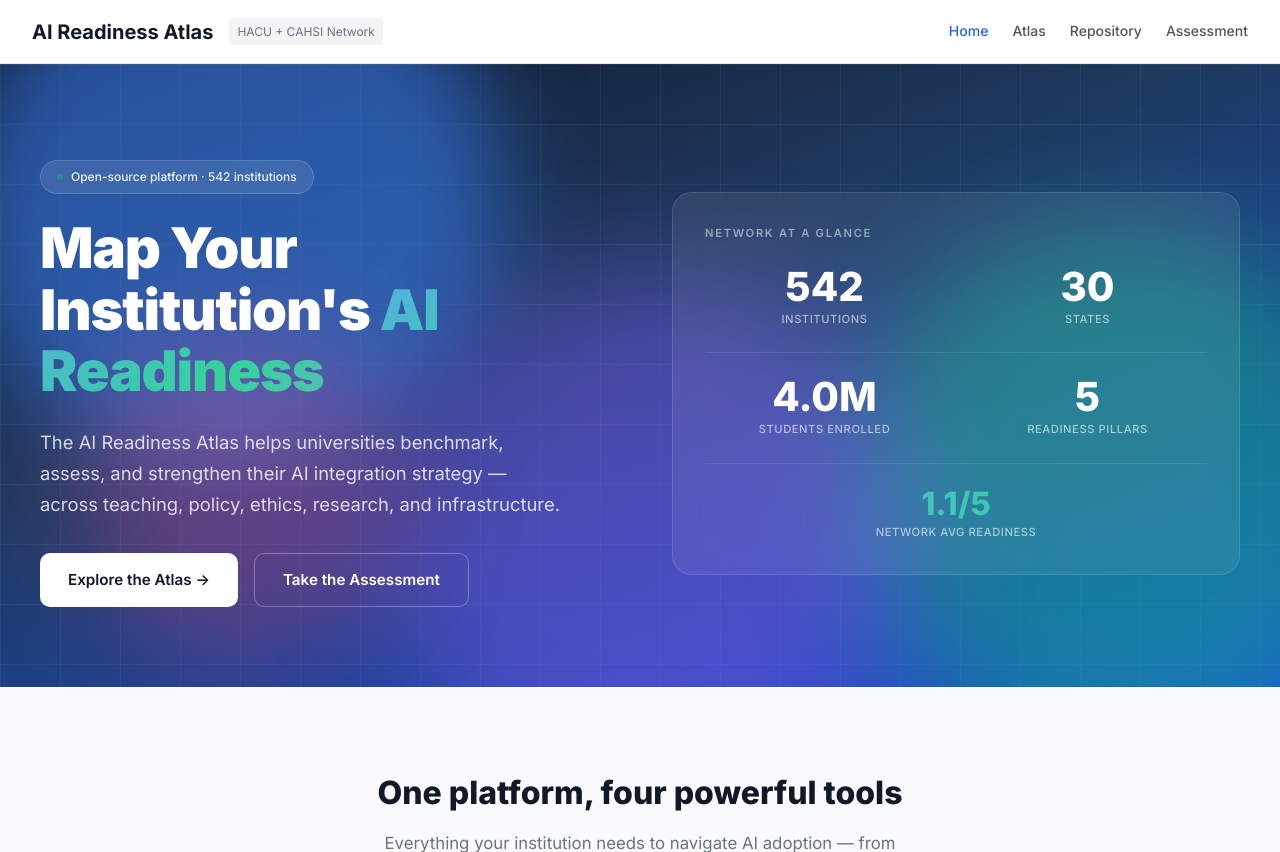
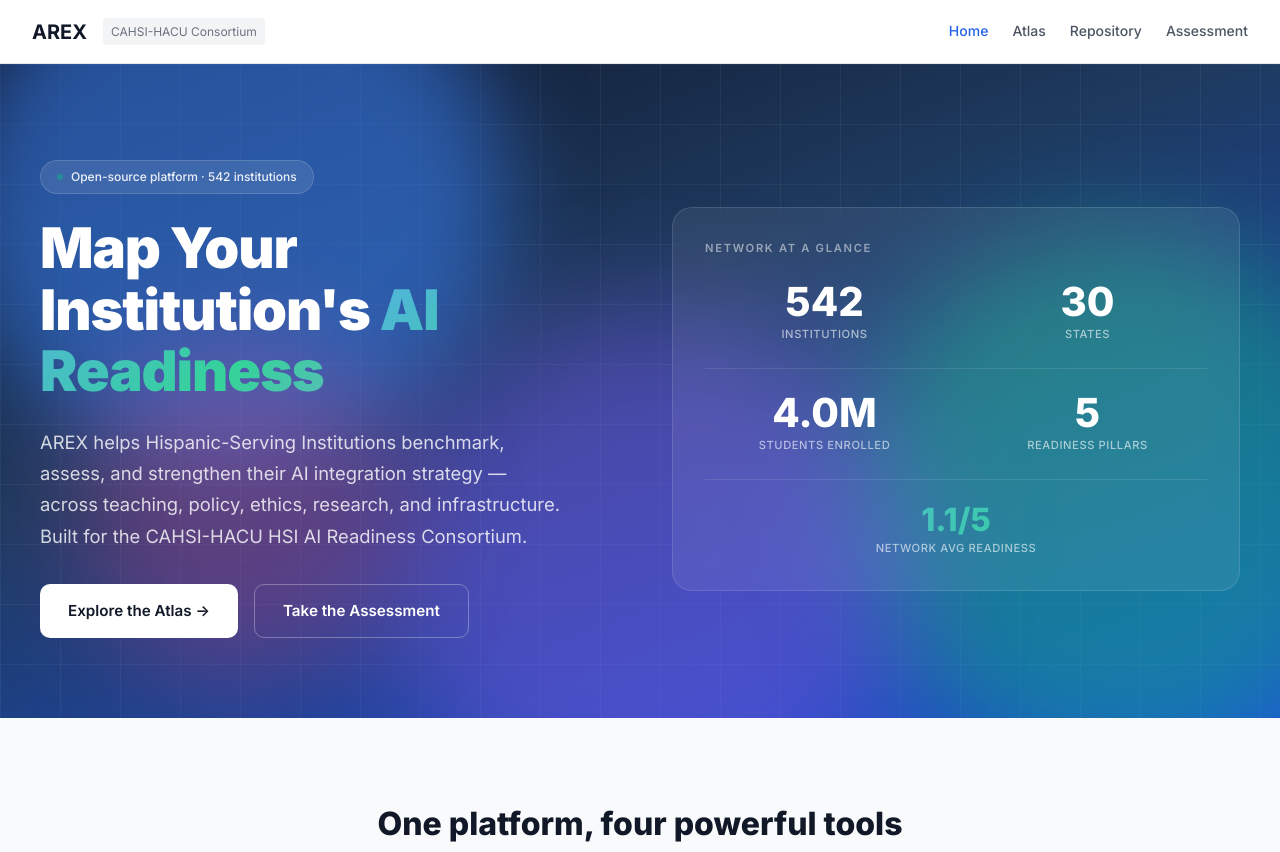
Before and after one commit to cauamcardoso/arex-platform, a Flask app: page / in a window 1280 px wide. Shown: the top 852 px of the page. Run offline with Flask 3, Linux system fonts and the light colour scheme.

Commit message:
Rebrand to AREX — AI Readiness Explorer for HSIs
Rename all user-facing references from "AI Readiness Atlas" to "AREX".
Update branding to reflect CAHSI-HACU HSI AI Readiness Consortium.
New Render service name: arex-platform.

Co-Authored-By: Claude Opus 4.6 <noreply@anthropic.com>

```diff
--- a/render.yaml
+++ b/render.yaml
@@ -1,6 +1,6 @@
 services:
   - type: web
-    name: ai-readiness-atlas
+    name: arex-platform
     env: python
     buildCommand: pip install -r requirements.txt
     startCommand: gunicorn src.app:app --bind 0.0.0.0:$PORT
--- a/src/app.py
+++ b/src/app.py
@@ -1,5 +1,5 @@
 """
-AI Readiness Atlas
+AREX — AI Readiness Explorer
 A platform helping Hispanic-Serving Institutions navigate AI integration in higher education.
 
 Built by the Institute for Applied AI Innovation at UTEP
@@ -58,7 +58,7 @@ def home():
 
 @app.route("/atlas")
 def atlas():
-    """AI Readiness Atlas - Interactive map of HSI institutions."""
+    """AREX — AI Readiness Explorer - Interactive map of HSI institutions."""
     stats = institutions_db.get_stats()
 
     return render_template(
@@ -274,7 +274,7 @@ def get_institution_regions():
 
 if __name__ == "__main__":
     print("\n" + "=" * 60)
-    print("  AI Readiness Atlas")
+    print("  AREX — AI Readiness Explorer")
     print("  Institute for Applied AI Innovation - UTEP")
     print("=" * 60)
 
--- a/src/institutions.py
+++ b/src/institutions.py
@@ -1,6 +1,6 @@
 """
 Institutions Database Module
-Manages HSI/CAHSI institution data for the AI Readiness Atlas.
+Manages HSI/CAHSI institution data for the AREX — AI Readiness Explorer.
 """
 
 import json
@@ -10,7 +10,7 @@ from typing import List, Dict, Optional
 
 class InstitutionsDatabase:
     """
-    Manages institution data for the AI Readiness Atlas.
+    Manages institution data for the AREX — AI Readiness Explorer.
     Provides search, filter, and aggregation capabilities.
     """
 
@@ -326,7 +326,7 @@ if __name__ == "__main__":
     db = InstitutionsDatabase()
 
     print("\n" + "=" * 60)
-    print("  AI Readiness Atlas - Institutions Database")
+    print("  AREX — AI Readiness Explorer - Institutions Database")
     print("=" * 60)
 
     stats = db.get_stats()
--- a/templates/404.html
+++ b/templates/404.html
@@ -3,7 +3,7 @@
 <head>
     <meta charset="UTF-8">
     <meta name="viewport" content="width=device-width, initial-scale=1.0">
-    <title>Page Not Found | AI Readiness Atlas</title>
+    <title>Page Not Found | AREX</title>
     <link href="https://fonts.googleapis.com/css2?family=Inter:wght@400;500;600;700&display=swap" rel="stylesheet">
     <style>
         * {
--- a/templates/assessment.html
+++ b/templates/assessment.html
@@ -3,7 +3,7 @@
 <head>
     <meta charset="UTF-8">
     <meta name="viewport" content="width=device-width, initial-scale=1.0">
-    <title>AI Readiness Assessment | AI Readiness Atlas</title>
+    <title>AI Readiness Assessment | AREX</title>
     <link rel="preconnect" href="https://fonts.googleapis.com">
     <link href="https://fonts.googleapis.com/css2?family=Inter:wght@400;500;600;700;800&display=swap" rel="stylesheet">
     <style>
@@ -460,8 +460,8 @@
     <!-- Header -->
     <header class="header">
         <div class="header-brand">
-            <h1>AI Readiness Atlas</h1>
-            <span>HACU + CAHSI Network</span>
+            <h1>AREX</h1>
+            <span>CAHSI-HACU Consortium</span>
         </div>
         <nav class="header-nav">
             <a href="/">Home</a>
--- a/templates/atlas.html
+++ b/templates/atlas.html
@@ -3,7 +3,7 @@
 <head>
     <meta charset="UTF-8">
     <meta name="viewport" content="width=device-width, initial-scale=1.0">
-    <title>AI Readiness Atlas | HSI Network</title>
+    <title>AREX | HSI Network</title>
     <link rel="preconnect" href="https://fonts.googleapis.com">
     <link href="https://fonts.googleapis.com/css2?family=Inter:wght@400;500;600;700&display=swap" rel="stylesheet">
     <!-- Leaflet CSS -->
@@ -652,8 +652,8 @@
     <!-- Header -->
     <header class="header">
         <div class="header-brand">
-            <h1>AI Readiness Atlas</h1>
-            <span>HACU + CAHSI Network</span>
+            <h1>AREX</h1>
+            <span>CAHSI-HACU Consortium</span>
         </div>
         <nav class="header-nav">
             <a href="/">Home</a>
--- a/templates/home.html
+++ b/templates/home.html
@@ -3,7 +3,7 @@
 <head>
     <meta charset="UTF-8">
     <meta name="viewport" content="width=device-width, initial-scale=1.0">
-    <title>AI Readiness Atlas — Navigate the Future of AI in Higher Education</title>
+    <title>AREX — AI Readiness Explorer for Hispanic-Serving Institutions</title>
     <link rel="preconnect" href="https://fonts.googleapis.com">
     <link href="https://fonts.googleapis.com/css2?family=Inter:wght@400;500;600;700;800;900&display=swap" rel="stylesheet">
     <style>
@@ -669,8 +669,8 @@
     <!-- Header -->
     <header class="header">
         <div class="header-brand">
-            <h1>AI Readiness Atlas</h1>
-            <span>HACU + CAHSI Network</span>
+            <h1>AREX</h1>
+            <span>CAHSI-HACU Consortium</span>
         </div>
         <nav class="header-nav">
             <a href="/" class="active">Home</a>
@@ -698,7 +698,7 @@
                 <h1>Map Your Institution's <span class="highlight">AI Readiness</span></h1>
 
                 <p class="hero-desc">
-                    The AI Readiness Atlas helps universities benchmark, assess, and strengthen their AI integration strategy — across teaching, policy, ethics, research, and infrastructure.
+                    AREX helps Hispanic-Serving Institutions benchmark, assess, and strengthen their AI integration strategy — across teaching, policy, ethics, research, and infrastructure. Built for the CAHSI-HACU HSI AI Readiness Consortium.
                 </p>
 
                 <div class="hero-actions">
@@ -860,8 +860,8 @@
     <section class="network-bar">
         <div class="network-bar-inner">
             <div class="network-bar-text">
-                <h3>Built for the HACU & CAHSI network</h3>
-                <p>Serving 500+ member institutions focused on broadening participation in computing and advancing AI education.</p>
+                <h3>Built for the CAHSI-HACU HSI AI Readiness Consortium</h3>
+                <p>Serving 500+ member institutions focused on broadening participation in computing and advancing AI education across Hispanic-Serving Institutions.</p>
             </div>
             <div class="network-bar-logos">
                 <div class="network-logo">HACU</div>
@@ -877,7 +877,7 @@
     <section class="cta">
         <div class="cta-inner">
             <h2>Ready to map your AI journey?</h2>
-            <p>Whether you're just getting started or already innovating, the Atlas helps you find your path forward — and the partners to walk it with.</p>
+            <p>Whether you're just getting started or already innovating, AREX helps you find your path forward — and the partners to walk it with.</p>
             <div class="cta-actions">
                 <a href="/assessment" class="btn btn-primary">Take the Assessment &rarr;</a>
                 <a href="/atlas" class="btn btn-secondary">Explore the Atlas</a>
@@ -892,8 +892,8 @@
     <footer class="footer">
         <div class="footer-inner">
             <div class="footer-brand">
-                <h3>AI Readiness Atlas</h3>
-                <p>Institute for Applied AI Innovation &middot; UTEP</p>
+                <h3>AREX</h3>
+                <p>AAII &middot; CAHSI &middot; UTEP</p>
             </div>
             <div class="footer-links">
                 <a href="/atlas">Atlas</a>
--- a/templates/institution.html
+++ b/templates/institution.html
@@ -3,7 +3,7 @@
 <head>
     <meta charset="UTF-8">
     <meta name="viewport" content="width=device-width, initial-scale=1.0">
-    <title>{{ institution.short_name or institution.name }} | AI Readiness Atlas</title>
+    <title>{{ institution.short_name or institution.name }} | AREX</title>
     <link rel="preconnect" href="https://fonts.googleapis.com">
     <link href="https://fonts.googleapis.com/css2?family=Inter:wght@400;500;600;700;800&display=swap" rel="stylesheet">
     <link rel="stylesheet" href="https://unpkg.com/leaflet@1.9.4/dist/leaflet.css" />
@@ -676,8 +676,8 @@
     <!-- Header -->
     <header class="header">
         <div class="header-brand">
-            <h1>AI Readiness Atlas</h1>
-            <span>HACU + CAHSI Network</span>
+            <h1>AREX</h1>
+            <span>CAHSI-HACU Consortium</span>
         </div>
         <nav class="header-nav">
             <a href="/">Home</a>
--- a/templates/toolkit.html
+++ b/templates/toolkit.html
@@ -3,7 +3,7 @@
 <head>
     <meta charset="UTF-8">
     <meta name="viewport" content="width=device-width, initial-scale=1.0">
-    <title>Conversational Repository & Ethics Platform | AI Readiness Atlas</title>
+    <title>Conversational Repository & Ethics Platform | AREX</title>
     <link rel="preconnect" href="https://fonts.googleapis.com">
     <link href="https://fonts.googleapis.com/css2?family=Inter:wght@400;500;600;700;800;900&display=swap" rel="stylesheet">
     <style>
@@ -1014,8 +1014,8 @@
     <!-- Header -->
     <header class="header">
         <div class="header-brand">
-            <h1>AI Readiness Atlas</h1>
-            <span>HACU + CAHSI Network</span>
+            <h1>AREX</h1>
+            <span>CAHSI-HACU Consortium</span>
         </div>
         <nav class="header-nav">
             <a href="/">Home</a>
```
